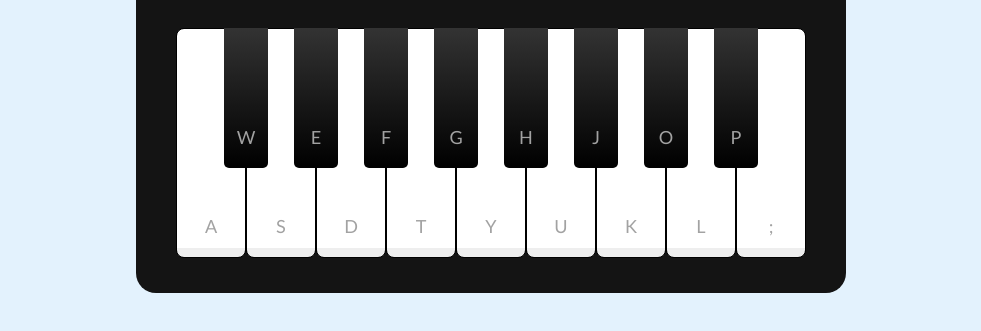
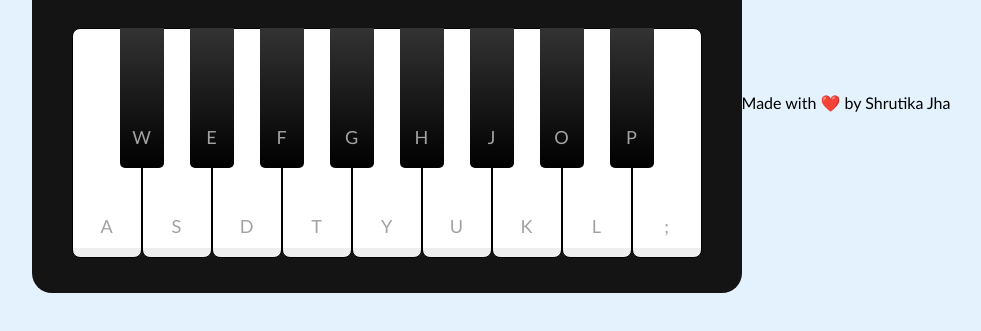
Before and after one commit to shrutikajha2603/playable_piano, a plain HTML site: page index.html in a window 1280 px wide. Shown: the part 297-628 px from the top of the page, without its empty margins (149-1130 px from the left). Drawn offline with Linux system fonts and the light colour scheme.

Commit message:
finaleeee

```diff
--- a/index.html
+++ b/index.html
@@ -37,6 +37,9 @@
             <li class="key white" data-key=";"><span>;</span></li>
         </ul>
     </div>
+    <footer><div class="footer">
+        Made with ❤️ by Shrutika Jha
+    </div></footer>
     <script src="script.js"></script>
 </body>
 </html>
```
